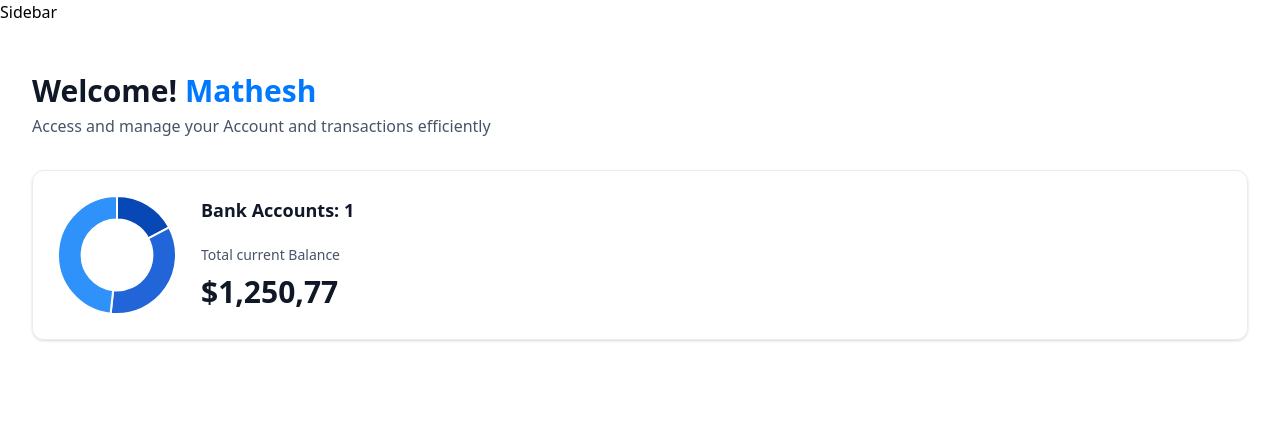
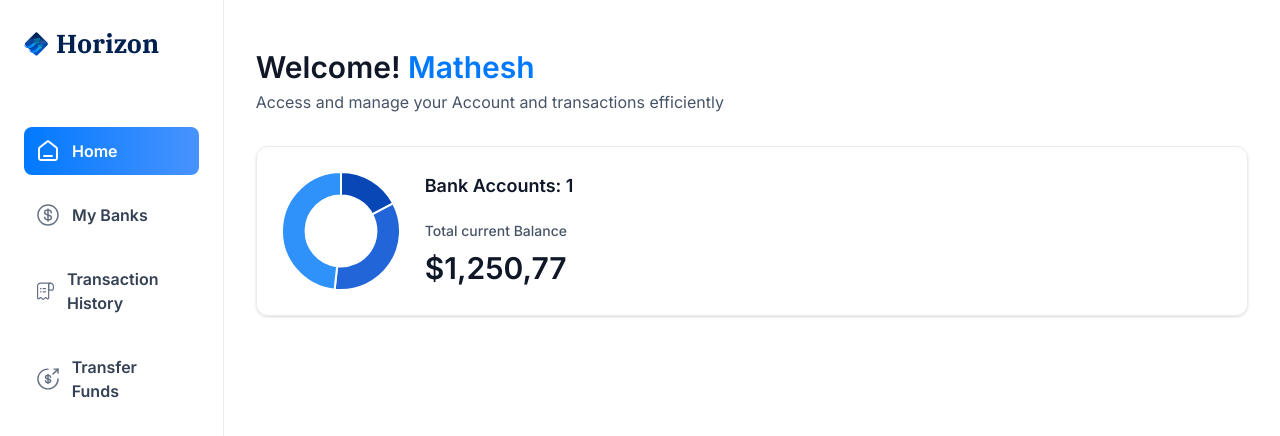
Before and after one commit to Matheshraju4/bankingapp, a Next.js app: page / in a window 1280 px wide. Shown: the top 436 px of the page. Built offline with nearby package versions, Linux system fonts and the light colour scheme.

Commit message:
Left Sidebar implementation

```diff
--- a/app/(root)/layout.tsx
+++ b/app/(root)/layout.tsx
@@ -1,7 +1,25 @@
+import MobileNavbar from "@/components/ui/MobileNavbar";
+import Sidebar from "@/components/ui/Sidebar";
+import Image from "next/image";
+
 export default function RootLayout({
   children,
 }: Readonly<{
   children: React.ReactNode;
 }>) {
-  return <main>Sidebar{children}</main>;
+  const loggedIn = { firstName: "Mathesh", lastName: "M" };
+  return (
+    <main className="flex w-full h-screen font-inter">
+      <Sidebar user={loggedIn} />
+      <div className="flex size-full flex-col">
+        <div className="root-layout">
+          <Image width={30} height={30} src="/icons/logo.svg" alt="logo" />
+          <div>
+            <MobileNavbar user={loggedIn} />
+          </div>
+        </div>
+        {children}
+      </div>
+    </main>
+  );
 }
--- /dev/null
+++ b/components/ui/MobileNavbar.tsx
@@ -0,0 +1,91 @@
+"use client";
+import React from "react";
+import {
+  Sheet,
+  SheetClose,
+  SheetContent,
+  SheetDescription,
+  SheetHeader,
+  SheetTitle,
+  SheetTrigger,
+} from "@/components/ui/sheet";
+import Image from "next/image";
+import { sidebarLinks } from "@/constants";
+import Link from "next/link";
+import { usePathname } from "next/navigation";
+import { cn } from "@/lib/utils";
+
+const MobileNavbar = () => {
+  const pathName = usePathname();
+
+  return (
+    <section className="w-full max-w-[264px]">
+      <Sheet>
+        <SheetTrigger>
+          <Image
+            src="/icons/hamburger.svg"
+            width={30}
+            height={30}
+            className="cursor-pointer"
+            alt="menu"
+          />
+        </SheetTrigger>
+        <SheetContent side="left" className="border-none bg-white">
+          <Link
+            href="/"
+            className=" cursor-pointer flex items-center gap-1 p-4"
+          >
+            <Image src="/icons/logo.svg" alt="logo" width={34} height={34} />
+            <h1 className="text-26 font-ibm-plex-serif font-bold text-black-1">
+              Horizon
+            </h1>
+          </Link>
+          <div className="mobilenav-sheet">
+            <SheetClose asChild>
+              <nav className="flex flex-col gap-6 h-full pt-14 text-white">
+                {sidebarLinks.map((item) => {
+                  const isActive =
+                    pathName === item.route ||
+                    pathName.startsWith(`${item.route}/`);
+                  return (
+                    <SheetClose asChild key={item.route}>
+                      <Link
+                        href={item.route}
+                        key={item.label}
+                        className={cn("mobilenav-sheet_close w-full", {
+                          "bg-bank-gradient": isActive,
+                        })}
+                      >
+                        <Image
+                          src={item.imgURL}
+                          alt={item.label}
+                          width={20}
+                          height={20}
+                          className={cn({
+                            "brightness-[3] invert-0": isActive,
+                          })}
+                        />
+
+                        <p
+                          className={cn("text-16 font-semibold text-black-2 ", {
+                            "text-white": isActive,
+                          })}
+                        >
+                          {item.label}
+                        </p>
+                      </Link>
+                    </SheetClose>
+                  );
+                })}
+                USER
+              </nav>
+            </SheetClose>
+            FOOTER
+          </div>
+        </SheetContent>
+      </Sheet>
+    </section>
+  );
+};
+
+export default MobileNavbar;
--- /dev/null
+++ b/components/ui/Sidebar.tsx
@@ -0,0 +1,61 @@
+"use client";
+import Link from "next/link";
+import Image from "next/image";
+import { sidebarLinks } from "@/constants";
+import { cn } from "@/lib/utils";
+import { usePathname } from "next/navigation";
+
+const Sidebar = ({ user }: SiderbarProps) => {
+  const pathName = usePathname();
+  return (
+    <section className="sidebar">
+      <nav className="flex flex-col gap-4">
+        <Link href="/" className="mb-12 cursor-pointer flex items-center gap-2">
+          <Image
+            src="/icons/logo.svg"
+            alt="logo"
+            width={34}
+            height={34}
+            className="size-[24px] max-xl:size-14"
+          />
+          <h1 className="sidebar-logo"> Horizon</h1>
+        </Link>
+        {sidebarLinks.map((item) => {
+          const isActive =
+            pathName === item.route || pathName.startsWith(`${item.route}/`);
+          return (
+            <Link
+              href={item.route}
+              key={item.label}
+              className={cn("sidebar-link", {
+                "bg-bank-gradient": isActive,
+              })}
+            >
+              <div className="relative size-6">
+                <Image
+                  src={item.imgURL}
+                  alt={item.label}
+                  fill
+                  className={cn({
+                    "brightness-[3] invert-0": isActive,
+                  })}
+                />
+              </div>
+              <p
+                className={cn("sidebar-label", {
+                  "!text-white": isActive,
+                })}
+              >
+                {item.label}
+              </p>
+            </Link>
+          );
+        })}
+        USER
+      </nav>
+      FOOTER
+    </section>
+  );
+};
+
+export default Sidebar;
--- /dev/null
+++ b/components/ui/sheet.tsx
@@ -0,0 +1,140 @@
+"use client"
+
+import * as React from "react"
+import * as SheetPrimitive from "@radix-ui/react-dialog"
+import { cva, type VariantProps } from "class-variance-authority"
+import { X } from "lucide-react"
+
+import { cn } from "@/lib/utils"
+
+const Sheet = SheetPrimitive.Root
+
+const SheetTrigger = SheetPrimitive.Trigger
+
+const SheetClose = SheetPrimitive.Close
+
+const SheetPortal = SheetPrimitive.Portal
+
+const SheetOverlay = React.forwardRef<
+  React.ElementRef<typeof SheetPrimitive.Overlay>,
+  React.ComponentPropsWithoutRef<typeof SheetPrimitive.Overlay>
+>(({ className, ...props }, ref) => (
+  <SheetPrimitive.Overlay
+    className={cn(
+      "fixed inset-0 z-50 bg-black/80  data-[state=open]:animate-in data-[state=closed]:animate-out data-[state=closed]:fade-out-0 data-[state=open]:fade-in-0",
+      className
+    )}
+    {...props}
+    ref={ref}
+  />
+))
+SheetOverlay.displayName = SheetPrimitive.Overlay.displayName
+
+const sheetVariants = cva(
+  "fixed z-50 gap-4 bg-background p-6 shadow-lg transition ease-in-out data-[state=open]:animate-in data-[state=closed]:animate-out data-[state=closed]:duration-300 data-[state=open]:duration-500",
+  {
+    variants: {
+      side: {
+        top: "inset-x-0 top-0 border-b data-[state=closed]:slide-out-to-top data-[state=open]:slide-in-from-top",
+        bottom:
+          "inset-x-0 bottom-0 border-t data-[state=closed]:slide-out-to-bottom data-[state=open]:slide-in-from-bottom",
+        left: "inset-y-0 left-0 h-full w-3/4 border-r data-[state=closed]:slide-out-to-left data-[state=open]:slide-in-from-left sm:max-w-sm",
+        right:
+          "inset-y-0 right-0 h-full w-3/4  border-l data-[state=closed]:slide-out-to-right data-[state=open]:slide-in-from-right sm:max-w-sm",
+      },
+    },
+    defaultVariants: {
+      side: "right",
+    },
+  }
+)
+
+interface SheetContentProps
+  extends React.ComponentPropsWithoutRef<typeof SheetPrimitive.Content>,
+    VariantProps<typeof sheetVariants> {}
+
+const SheetContent = React.forwardRef<
+  React.ElementRef<typeof SheetPrimitive.Content>,
+  SheetContentProps
+>(({ side = "right", className, children, ...props }, ref) => (
+  <SheetPortal>
+    <SheetOverlay />
+    <SheetPrimitive.Content
+      ref={ref}
+      className={cn(sheetVariants({ side }), className)}
+      {...props}
+    >
+      {children}
+      <SheetPrimitive.Close className="absolute right-4 top-4 rounded-sm opacity-70 ring-offset-background transition-opacity hover:opacity-100 focus:outline-none focus:ring-2 focus:ring-ring focus:ring-offset-2 disabled:pointer-events-none data-[state=open]:bg-secondary">
+        <X className="h-4 w-4" />
+        <span className="sr-only">Close</span>
+      </SheetPrimitive.Close>
+    </SheetPrimitive.Content>
+  </SheetPortal>
+))
+SheetContent.displayName = SheetPrimitive.Content.displayName
+
+const SheetHeader = ({
+  className,
+  ...props
+}: React.HTMLAttributes<HTMLDivElement>) => (
+  <div
+    className={cn(
+      "flex flex-col space-y-2 text-center sm:text-left",
+      className
+    )}
+    {...props}
+  />
+)
+SheetHeader.displayName = "SheetHeader"
+
+const SheetFooter = ({
+  className,
+  ...props
+}: React.HTMLAttributes<HTMLDivElement>) => (
+  <div
+    className={cn(
+      "flex flex-col-reverse sm:flex-row sm:justify-end sm:space-x-2",
+      className
+    )}
+    {...props}
+  />
+)
+SheetFooter.displayName = "SheetFooter"
+
+const SheetTitle = React.forwardRef<
+  React.ElementRef<typeof SheetPrimitive.Title>,
+  React.ComponentPropsWithoutRef<typeof SheetPrimitive.Title>
+>(({ className, ...props }, ref) => (
+  <SheetPrimitive.Title
+    ref={ref}
+    className={cn("text-lg font-semibold text-foreground", className)}
+    {...props}
+  />
+))
+SheetTitle.displayName = SheetPrimitive.Title.displayName
+
+const SheetDescription = React.forwardRef<
+  React.ElementRef<typeof SheetPrimitive.Description>,
+  React.ComponentPropsWithoutRef<typeof SheetPrimitive.Description>
+>(({ className, ...props }, ref) => (
+  <SheetPrimitive.Description
+    ref={ref}
+    className={cn("text-sm text-muted-foreground", className)}
+    {...props}
+  />
+))
+SheetDescription.displayName = SheetPrimitive.Description.displayName
+
+export {
+  Sheet,
+  SheetPortal,
+  SheetOverlay,
+  SheetTrigger,
+  SheetClose,
+  SheetContent,
+  SheetHeader,
+  SheetFooter,
+  SheetTitle,
+  SheetDescription,
+}
--- a/package.json
+++ b/package.json
@@ -9,6 +9,7 @@
     "lint": "next lint"
   },
   "dependencies": {
+    "@radix-ui/react-dialog": "^1.0.5",
     "@radix-ui/react-slot": "^1.0.2",
     "chart.js": "^4.4.3",
     "class-variance-authority": "^0.7.0",
```
Also changed, not shown: 1 other file (tests, documents, lock files or other folders).
